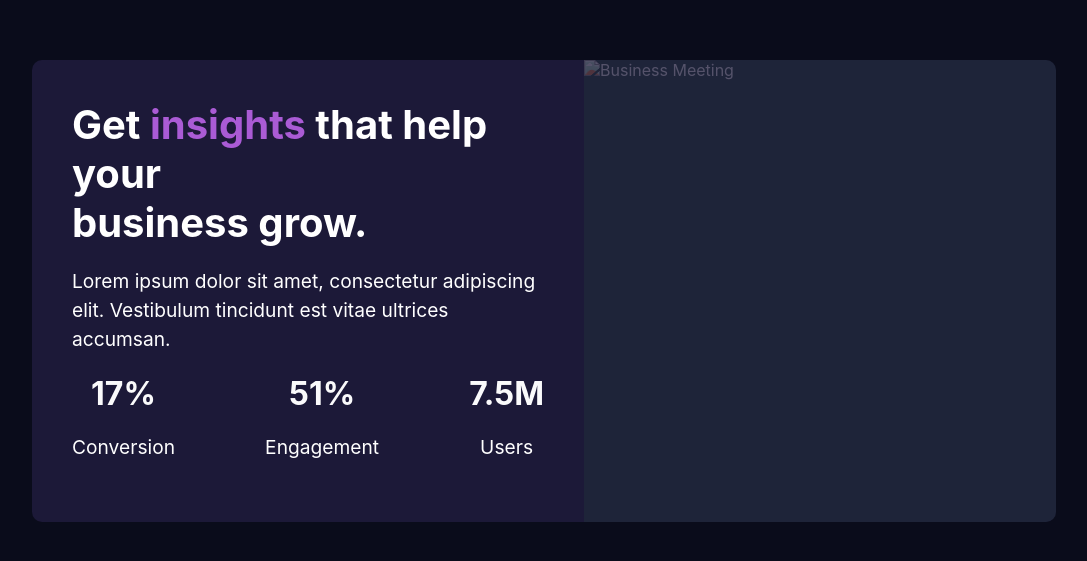
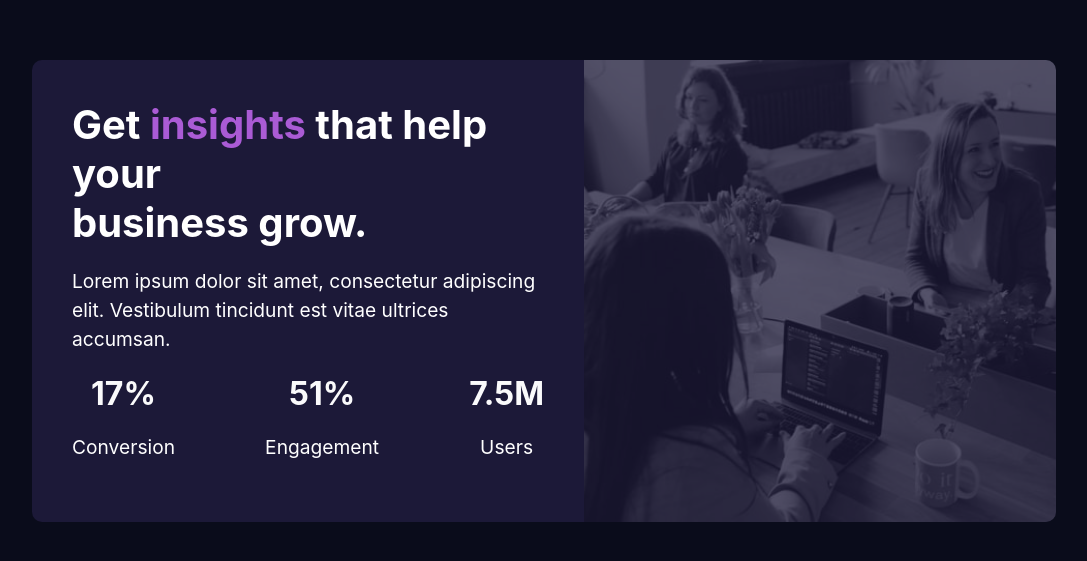
Before and after one commit to MEHDI204/FlexDesign, a plain HTML site: page index.html in a window 1280 px wide. Shown: the part 109-670 px from the top of the page, without its empty margins (96-1183 px from the left). Drawn offline with Linux system fonts and the light colour scheme.

Commit message:
Update index.html

```diff
--- a/index.html
+++ b/index.html
@@ -27,7 +27,7 @@
         </div>
     </div>
     <div class="image-section">
-        <img src="stats-preview-card-component-main\stats-preview-card-component-main\images\image-header-desktop.jpg" alt="Business Meeting">
+        <img src="image-header-desktop.jpg" alt="Business Meeting">
     </div>
 </div>
 </body>
```
